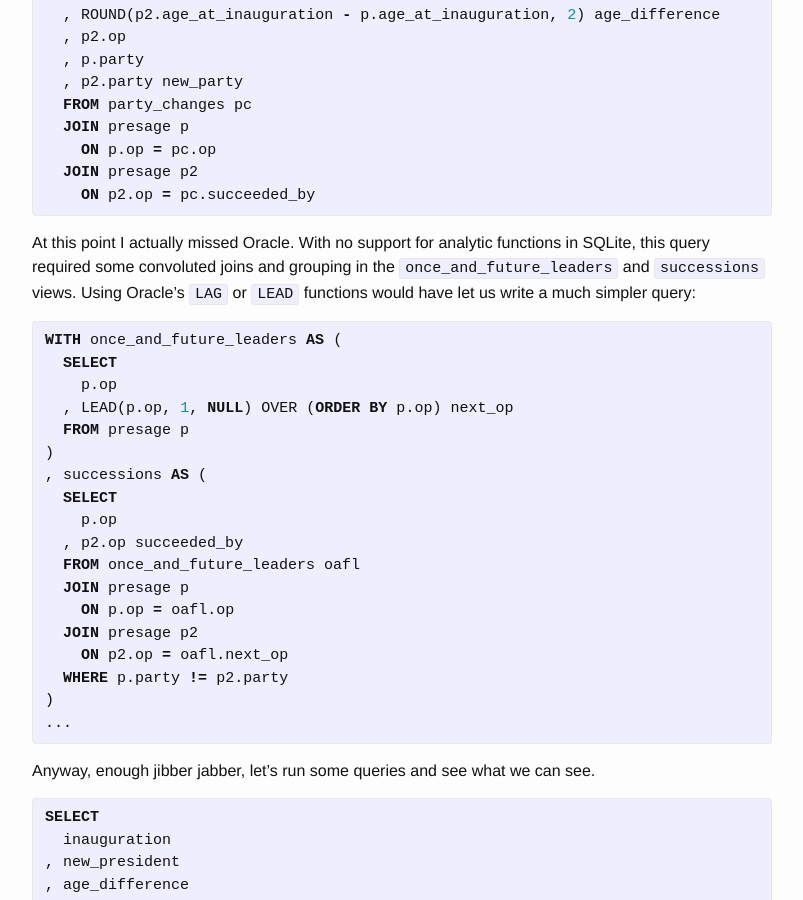
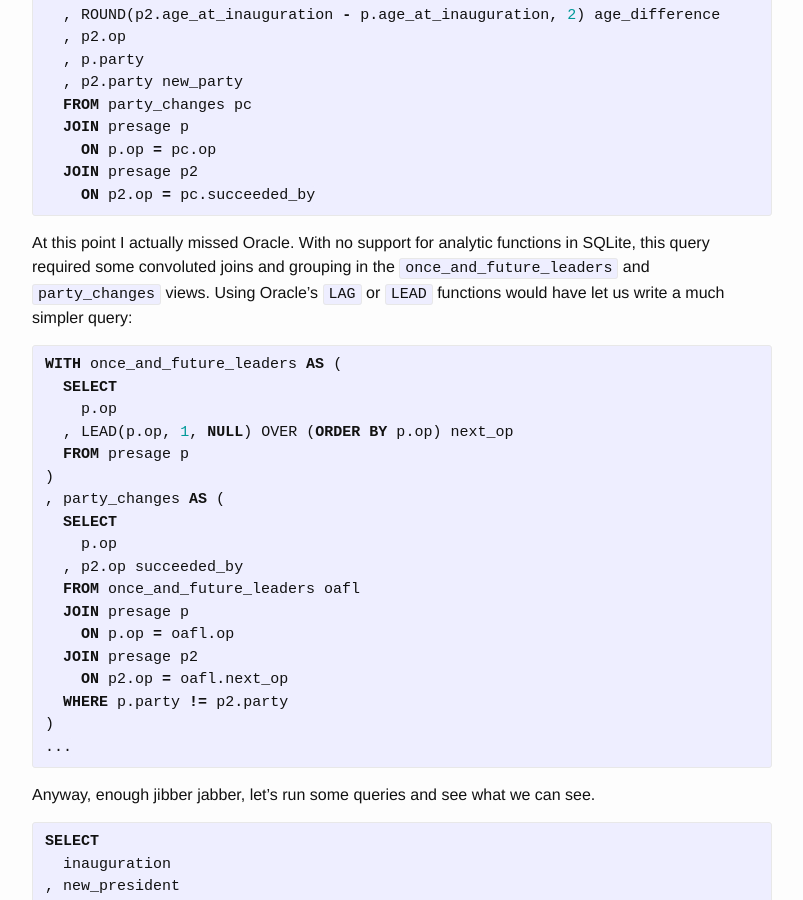
Before and after one commit to wfriesen/williamfriesen.com, a Jekyll site: the page built from _posts/2016-07-24-politics-of-age.md, in a window 1280 px wide and 900 px high, scrolled down 2495 px. Shown: the whole window, without its empty margins (238-1041 px from the left). Built offline with Jekyll 4.4.1, drawn with Linux system fonts in a browser that asks for light colours.

Commit message:
Fixed typos

```diff
--- a/_posts/2016-07-24-politics-of-age.md
+++ b/_posts/2016-07-24-politics-of-age.md
@@ -109,7 +109,7 @@ CREATE VIEW age_differences AS
     ON p2.op = pc.succeeded_by
 {% endhighlight %}
 
-At this point I actually missed Oracle. With no support for analytic functions in SQLite, this query required some convoluted joins and grouping in the `once_and_future_leaders` and `successions` views. Using Oracle's `LAG` or `LEAD` functions would have let us write a much simpler query:
+At this point I actually missed Oracle. With no support for analytic functions in SQLite, this query required some convoluted joins and grouping in the `once_and_future_leaders` and `party_changes` views. Using Oracle's `LAG` or `LEAD` functions would have let us write a much simpler query:
 
 {% highlight sql %}
 WITH once_and_future_leaders AS (
@@ -118,7 +118,7 @@ WITH once_and_future_leaders AS (
   , LEAD(p.op, 1, NULL) OVER (ORDER BY p.op) next_op
   FROM presage p
 )
-, successions AS (
+, party_changes AS (
   SELECT
     p.op
   , p2.op succeeded_by
```
